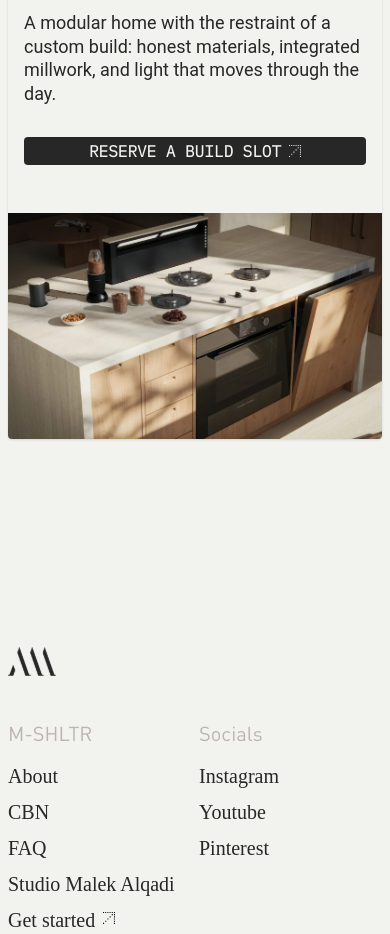
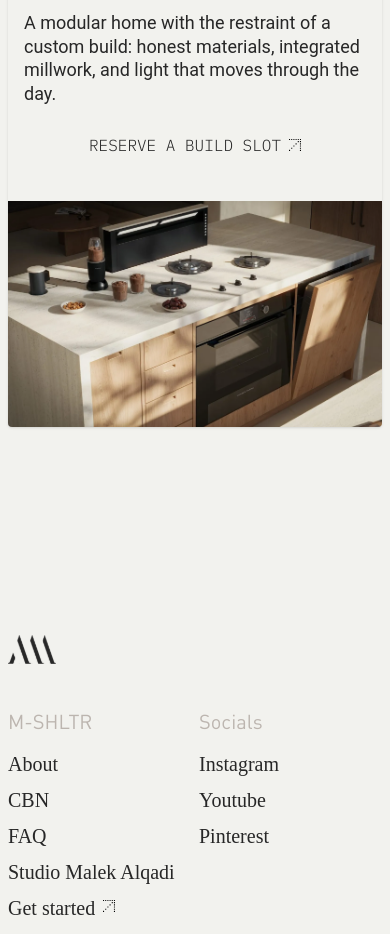
Before and after one commit to nandanimal/m-shltr-stage, a Next.js app: page /about in a window 390 px wide. Shown: the part 9380-10314 px from the top of the page. Built offline with nearby package versions, Linux system fonts and the light colour scheme.

Commit message:
updated malek photo

```diff
--- a/components/BigCTA.js
+++ b/components/BigCTA.js
@@ -3,6 +3,7 @@ import Image from "next/image";
 import { motion, useScroll, useTransform } from "framer-motion";
 import { useRef } from "react";
 import CTAButton from "./CTAButton";
+import CTAMinimal from "./CTAMinimal";
 
 export default function BigCTA({ theme }) {
     const ref = useRef(null);
@@ -47,8 +48,8 @@ export default function BigCTA({ theme }) {
                         honest materials, integrated millwork, and light that
                         moves through the day.
                     </span>
-                    <div className="mt-8">
-                        <CTAButton text="reserve a build slot" />
+                    <div className={`mt-8 text-{fg}`}>
+                        <CTAMinimal text="reserve a build slot" />
                     </div>
                 </div>
                 <div className="md:col-span-4 col-span-8 mt-8 sm:mt-0">
--- a/components/ProcessOverview.js
+++ b/components/ProcessOverview.js
@@ -15,7 +15,7 @@ const ProcessOverview = () => {
                     </div>
                     <h2 className="type-display text-pretty font-dince">
                         From land to keys,{" "}
-                        <span className="font-bold">simplified</span>
+                        <span className="font-bold">simplified.</span>
                     </h2>
                 </div>
                 <FadeIn>
--- a/components/UnlistedSection.js
+++ b/components/UnlistedSection.js
@@ -58,7 +58,7 @@ const UnlistedSection = () => {
                     alt="m-shltr catalog"
                     className=""
                 />
-                <div className="w-full p-2 text-white text-center flex flex-col gap-2">
+                <div className="w-full p-2 text-white text-center flex flex-col gap-2 -mt-8">
                     <span className="type-eyebrow-lg">launching 2026</span>
                     <span className="type-h2 font-dince header-text">
                         A module lineup for home, hospitality, and retreat
--- a/pages/cbn.js
+++ b/pages/cbn.js
@@ -444,7 +444,7 @@ const CBN = () => {
                             <img
                                 src="/images/malek.webp"
                                 alt="malek alqadi"
-                                className="rounded-sm w-full h-auto object-contain object-bottom sm:absolute sm:inset-0 sm:h-full"
+                                className="rounded-sm w-full h-auto object-cover object-bottom sm:absolute sm:inset-0 sm:h-full"
                             />
                         </div>
                         <div className="text-container md:p-4 space-y-2 flex-2">
--- a/pages/index.js
+++ b/pages/index.js
@@ -163,7 +163,7 @@ export default function Home() {
                                 className="rounded-sm"
                             />
                         </div>
-                        <div className="lg:flex-col flex lg:gap-0 gap-24 sm:flex-row flex-col col-span-5 lg:col-span-2 justify-between modern-padding">
+                        <div className="lg:flex-col flex lg:gap-0 gap-24 flex-col col-span-5 lg:col-span-2 justify-between modern-padding">
                             <div className="mt-8 md:mt-0">
                                 <h2 className="type-eyebrow-lg text-regular text-gray mb-4">
                                     The M-SHLTR Ecosystem
```
